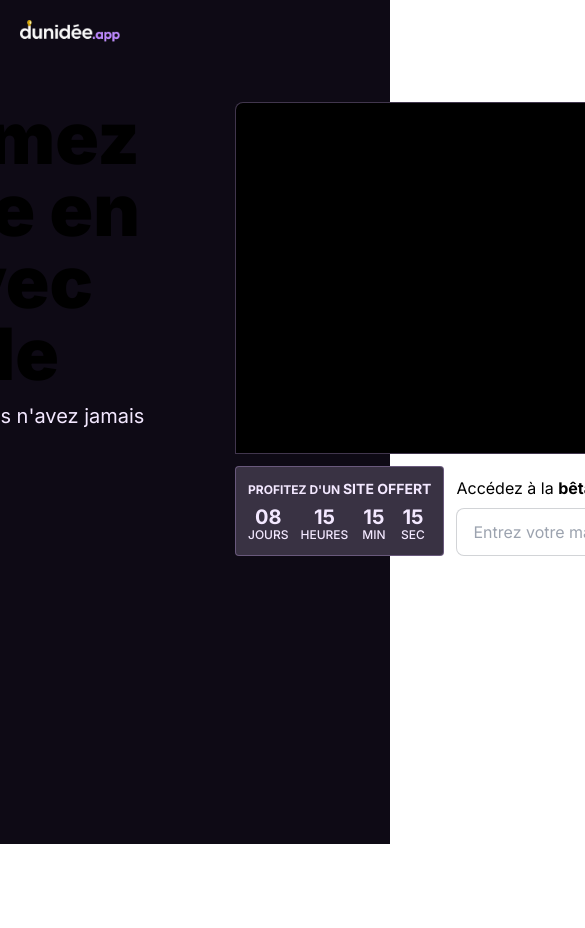
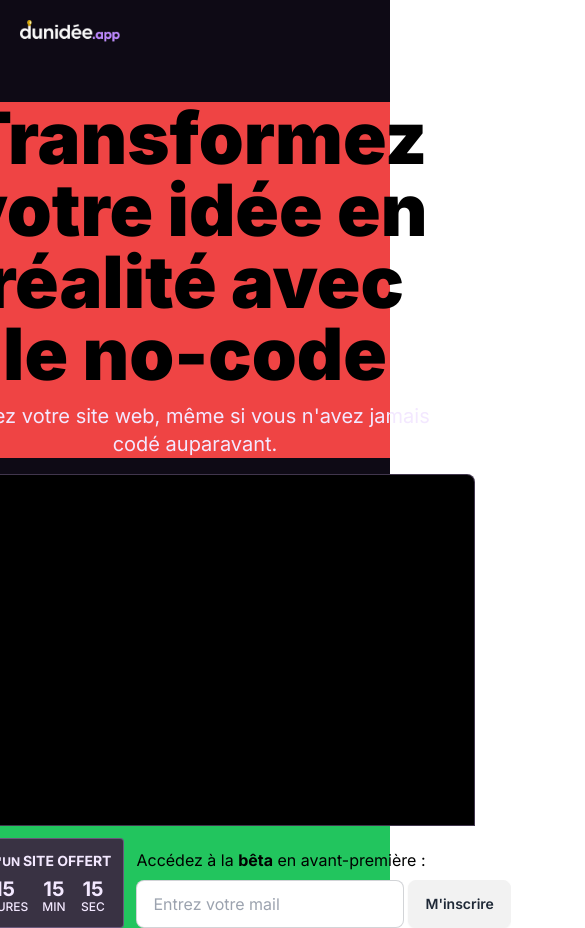
Before and after one commit to dunidee/dunidee-app-landing-page, a Next.js app: page / in a window 390 px wide. Shown: the top 928 px of the page, 585 px wide, since content can reach past the window. Before the commit the page ends 844 px from the top, so only its background shows below. Built offline with nearby package versions, Linux system fonts and the light colour scheme.

Commit message:
responsive : medium

```diff
--- a/components/Hero.tsx
+++ b/components/Hero.tsx
@@ -3,16 +3,16 @@ import { Countdown } from "./Countdown"
 
 export const Hero = () => {
   return (
-    <section className="mt-10 flex flex-nowrap justify-center">
-      <div className="main-text basis-1/2 ps-20 flex flex-col items-end pe-20">
-        <h1 className="text-7xl font-black" style={{ width: "30rem" }}>
+    <section className="mt-10 flex flex-col xl:flex-row flex-nowrap justify-center gap-4 xl:gap-0">
+      <div className="basis-1/2 ps-20 flex flex-col items-center xl:items-end pe-20 bg-red-500">
+        <h1 className="text-7xl font-black text-center xl:text-start" style={{ width: "30rem" }}>
           Transformez votre idée en réalité avec le no-code
         </h1>
-        <p className="text-xl pt-3 text-purple-100" style={{ width: "30rem" }}>
+        <p className="text-xl pt-3 text-purple-100 text-center xl:text-start" style={{ width: "30rem" }}>
           Créez votre site web, même si vous n'avez jamais codé auparavant.
         </p>
       </div>
-      <div className="main-animation basis-1/2">
+      <div className="basis-1/2 flex justify-center xl:justify-start bg-green-500">
         <div style={{ width: "35rem" }}>
           <CanvasAnimation/>
           <div className="flex mt-3">
```
